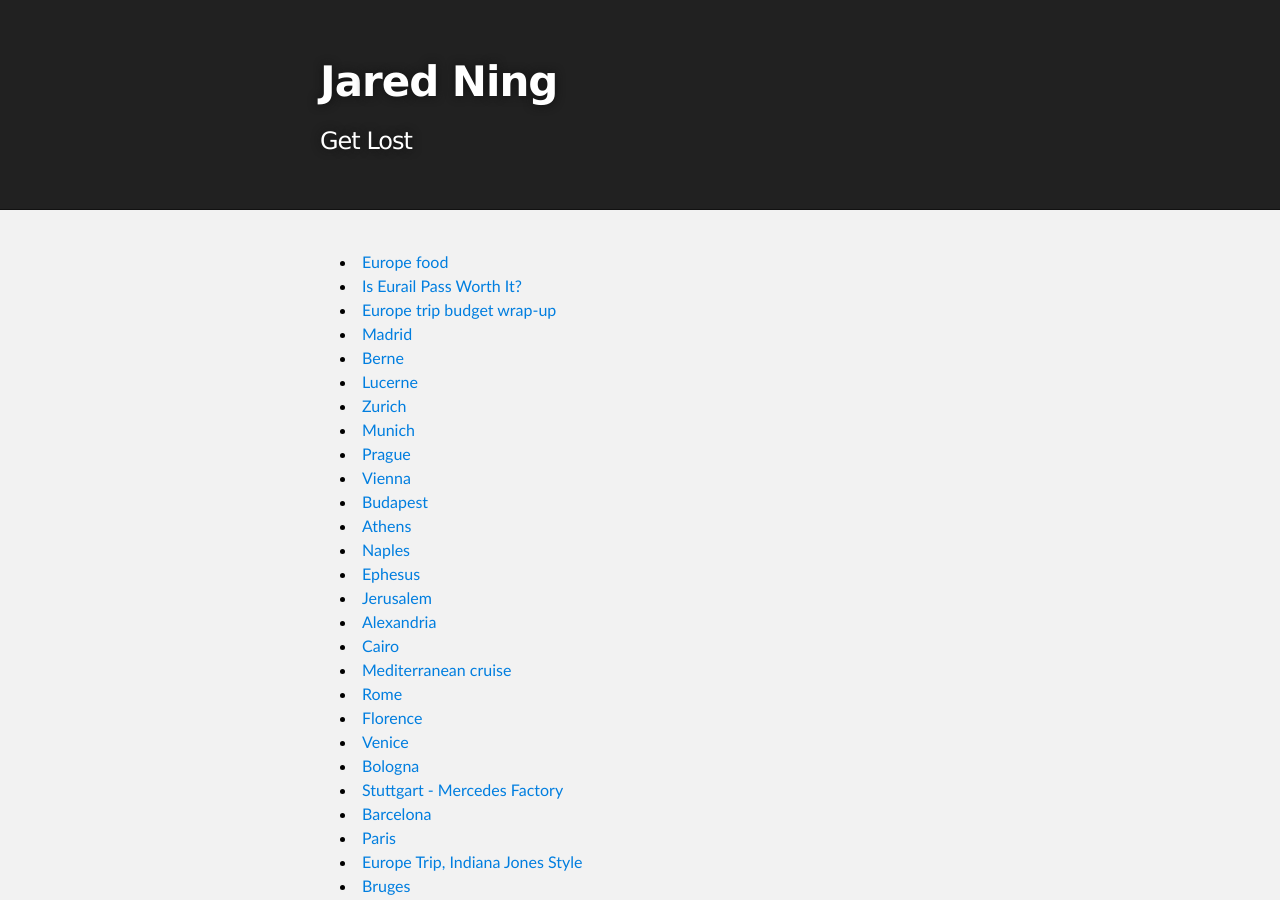
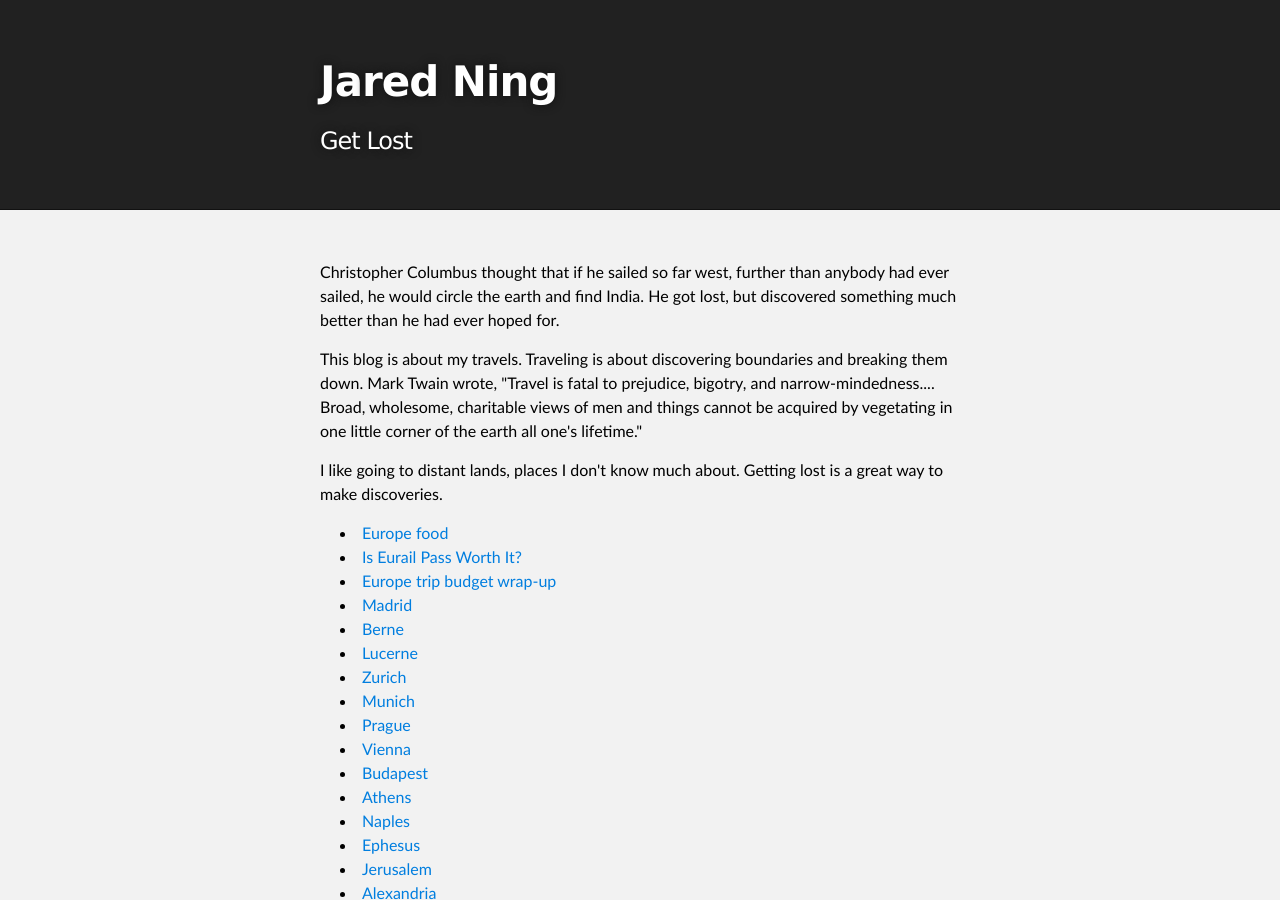
Before and after one commit to ordinaryzelig/ordinaryzelig.github.com, a Jekyll site: the page built from _posts/2000-01-02-.html, in a window 1280 px wide and 900 px high. Built offline with Jekyll 4.4.1, drawn with Linux system fonts in a browser that asks for light colours.

Commit message:
Refactor category posts listings into include.

```diff
--- a/_layouts/category_posts.html
+++ b/_includes/category_posts.html
@@ -1,11 +1,7 @@
----
-layout: default
----
-
 <ul>
   {% for post in site.posts %}
 
-    {% if post.categories == page.categories and post.layout != "category_posts" %}
+    {% if post.categories == page.categories and post.title != page.title %}
       <li><a href="{{ post.url }}">{{ post.title }}</a></li>
     {% endif %}
 
--- a/_layouts/post.html
+++ b/_layouts/post.html
@@ -1,6 +1,5 @@
 ---
 layout: default
-subtitle: Code Ningja
 ---
 
 <h1 id="post-title">{{ page.title }}</h1>
--- a/_posts/2000-01-01-.html
+++ b/_posts/2000-01-01-.html
@@ -1,5 +1,7 @@
 ---
-layout: category_posts
+layout: default
 subtitle: Code Ningja
 categories: dev
 ---
+
+{% include category_posts.html %}
--- a/_posts/2000-01-02-.html
+++ b/_posts/2000-01-02-.html
@@ -1,5 +1,23 @@
 ---
-layout: category_posts
+layout: default
 subtitle: Get Lost
 categories: travel
 ---
+
+<p>
+  Christopher Columbus thought that if he sailed so far west, further than anybody had ever sailed, he would circle the earth and find India.
+  He got lost, but discovered something much better than he had ever hoped for.
+</p>
+
+<p>
+  This blog is about my travels.
+  Traveling is about discovering boundaries and breaking them down. Mark Twain wrote,
+  "Travel is fatal to prejudice, bigotry, and narrow-mindedness....
+  Broad, wholesome, charitable views of men and things cannot be acquired by vegetating in one little corner of the earth all one's lifetime."
+</p>
+
+<p>
+  I like going to distant lands, places I don't know much about. Getting lost is a great way to make discoveries.
+</p>
+
+{% include category_posts.html %}
```
